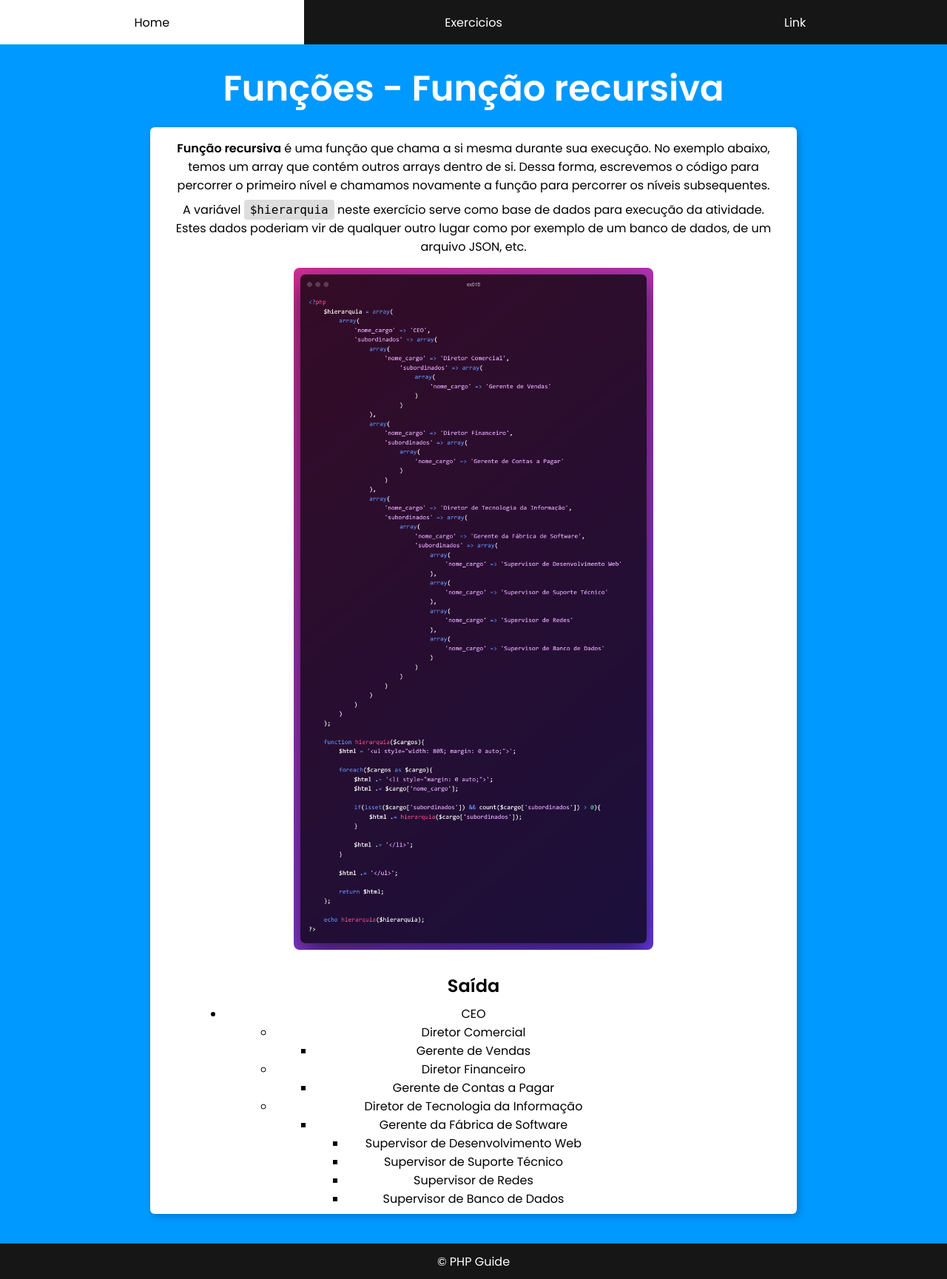
After one commit to JoaoVSBraz/php-guide, a PHP site: page /exercicios/ex015.php in a window 1280 px wide. The commit adds this page. Shown: the whole page at 74% size. Run offline with PHP 8.4, Linux system fonts and the light colour scheme.

Commit message:
feat: add ex015

```diff
--- a/exercicios.php
+++ b/exercicios.php
@@ -64,6 +64,10 @@
                         <td>EX 014</td>
                         <td><a href="/exercicios/ex014.php">Funções - Novidades na PHP 7</a></td>
                     </tr>
+                    <tr>
+                        <td>EX 015</td>
+                        <td><a href="/exercicios/ex015.php">Funções - Função recursiva</a></td>
+                    </tr>
                 </tbody>
             </table>
         </section>
--- /dev/null
+++ b/exercicios/ex015.php
@@ -0,0 +1,85 @@
+<?php require_once('../partials/header.php') ?>
+    <main>
+        <h1>Funções - Função recursiva</h1>
+        <section>
+            <div class="content">
+                <p><strong>Função recursiva</strong> é uma função que chama a si mesma durante sua execução. No exemplo abaixo, temos um array que contém outros arrays dentro de si. Dessa forma, escrevemos o código para percorrer o primeiro nível e chamamos novamente a função para percorrer os níveis subsequentes.</p>
+
+                <p>A variável <code>$hierarquia</code> neste exercício serve como base de dados para execução da atividade. Estes dados poderiam vir de qualquer outro lugar como por exemplo de um banco de dados, de um arquivo JSON, etc.</p>
+
+                <p><img src="../assets/images/ex015.png" alt="Exemplo de função recursiva"></p>
+            </div>
+            <div class="result">
+                <h2>Saída</h2>
+                <?php
+                    $hierarquia = array(
+                        array(
+                            'nome_cargo' => 'CEO',
+                            'subordinados' => array(
+                                array(
+                                    'nome_cargo' => 'Diretor Comercial',
+                                    'subordinados' => array(
+                                        array(
+                                            'nome_cargo' => 'Gerente de Vendas'
+                                        )
+                                    )
+                                ),
+                                array(
+                                    'nome_cargo' => 'Diretor Financeiro',
+                                    'subordinados' => array(
+                                        array(
+                                            'nome_cargo' => 'Gerente de Contas a Pagar'
+                                        )
+                                    )
+                                ),
+                                array(
+                                    'nome_cargo' => 'Diretor de Tecnologia da Informação',
+                                    'subordinados' => array(
+                                        array(
+                                            'nome_cargo' => 'Gerente da Fábrica de Software',
+                                            'subordinados' => array(
+                                                array(
+                                                    'nome_cargo' => 'Supervisor de Desenvolvimento Web'
+                                                ),
+                                                array(
+                                                    'nome_cargo' => 'Supervisor de Suporte Técnico'
+                                                ),
+                                                array(
+                                                    'nome_cargo' => 'Supervisor de Redes'
+                                                ),
+                                                array(
+                                                    'nome_cargo' => 'Supervisor de Banco de Dados'
+                                                )
+                                            )
+                                        )
+                                    )
+                                )
+                            )
+                        )
+                    );
+
+                    function hierarquia($cargos){
+                        $html = '<ul style="width: 80%; margin: 0 auto;">';
+
+                        foreach($cargos as $cargo){
+                            $html .= '<li style="margin: 0 auto;">';
+                                $html .= $cargo['nome_cargo'];
+
+                                if(isset($cargo['subordinados']) && count($cargo['subordinados']) > 0){
+                                    $html .= hierarquia($cargo['subordinados']);
+                                }
+
+                            $html .= '</li>';
+                        }
+
+                        $html .= '</ul>';
+
+                        return $html;
+                    };
+
+                    echo hierarquia($hierarquia);
+                ?>
+            </div>
+        </section>
+    </main>
+<?php require_once('../partials/footer.php') ?>
```
Also changed, not shown: assets/images/ex015.png (added).
